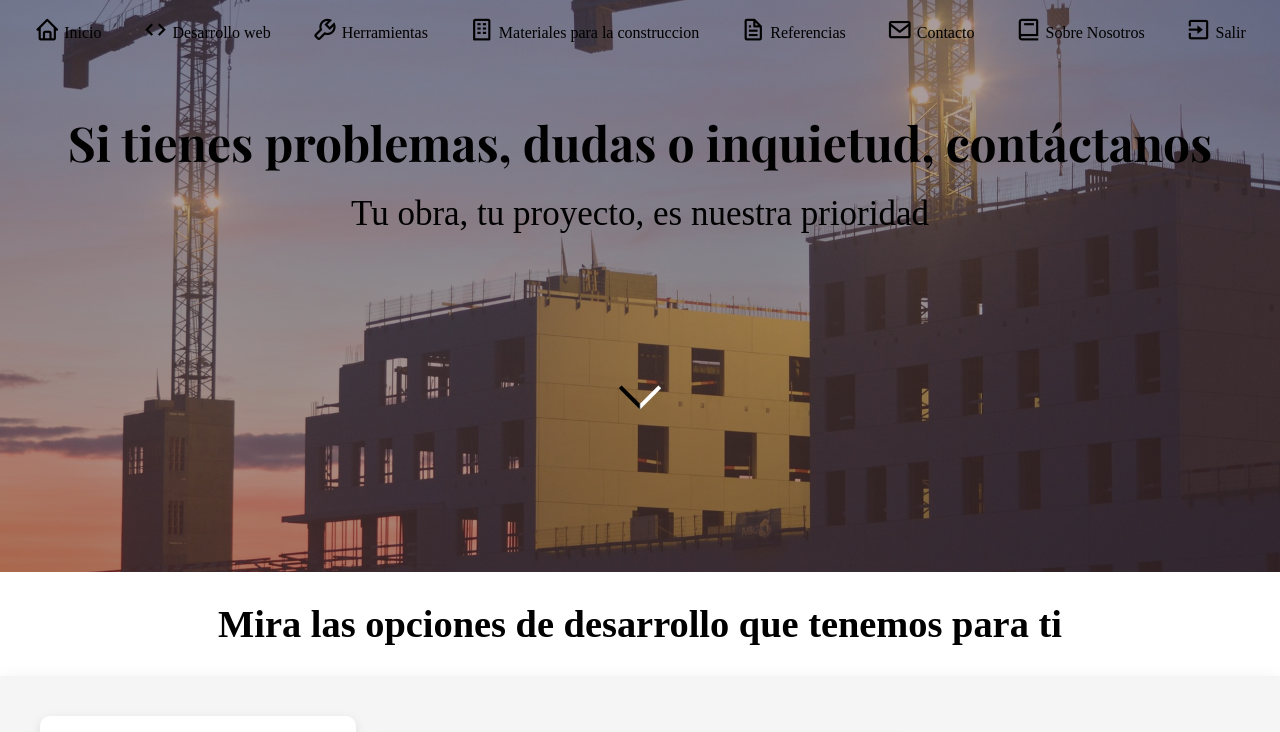
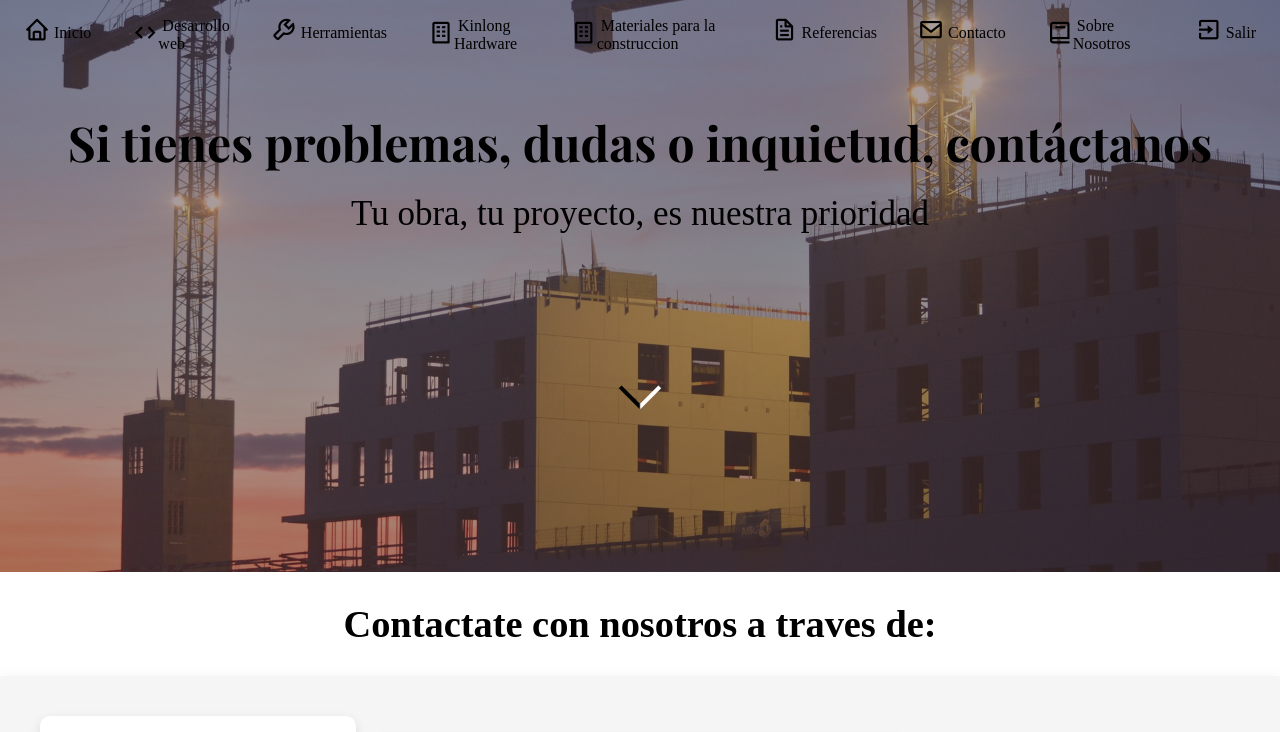
Before and after one commit to IronTechSolutions/company, a plain HTML site: page contactos.html in a window 1280 px wide. Shown: the part 68-800 px from the top of the page. Drawn offline with nearby package versions, Linux system fonts and the light colour scheme.

Commit message:
Update contactos.html

```diff
--- a/contactos.html
+++ b/contactos.html
@@ -60,6 +60,12 @@
                 </a>
             </li>
             <li>
+                <a href="kinlong_products.html" class="btn-shine">
+                    <i class="bx bx-building"></i> <!-- Icono de Kinlong -->
+                    <span class="title">&nbsp;Kinlong Hardware</span> <!-- Texto -->
+                </a>
+            </li>
+            <li>
                 <a href="para_construccion.html" class="btn-shine" >
                     <i class="bx bx-building"></i>
                     <span class="title">&nbsp;Materiales para la construccion</span>
@@ -84,10 +90,12 @@
                 </a>
             </li>
             <li>
-                <a href="index.html" class="btn-shine">
-                    <i class="bx bx-exit"></i>
-                    <span class="title">&nbsp;Salir</span>
-                </a>
+                <li>
+                    <a href="index.html" class="btn-shine">
+                        <i class="bx bx-exit"></i>
+                        <span class="title">&nbsp;Salir</span>
+                    </a>
+                </li>
             </li>
         </ul>
     </div>
@@ -104,7 +112,7 @@
     <div class="container"></div>
 
     <div class="littlemessage">
-        <h1>Mira las opciones de desarrollo que tenemos para ti</h1>
+        <h1>Contactate con nosotros a traves de:</h1>
     </div>
 
 <!-------------------------------- contenido-------------------------------- -->
```
